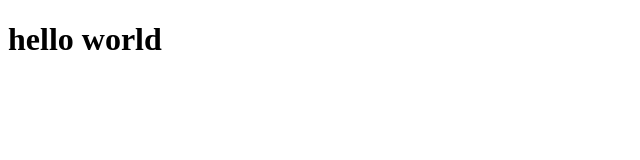
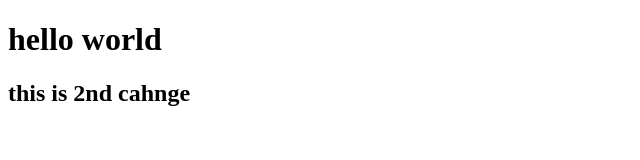
Before and after one commit to b-yugandhar/test2, a plain HTML site: page index.html in a window 1280 px wide. Shown: the whole page, without its empty margins (0-640 px from the left). Drawn offline with Linux system fonts and the light colour scheme.

Commit message:
second commit

```diff
--- a/index.html
+++ b/index.html
@@ -8,5 +8,6 @@
 </head>
 <body>
     <h1>hello world</h1>
+    <h2>this is 2nd cahnge</h2>
 </body>
 </html>
```
